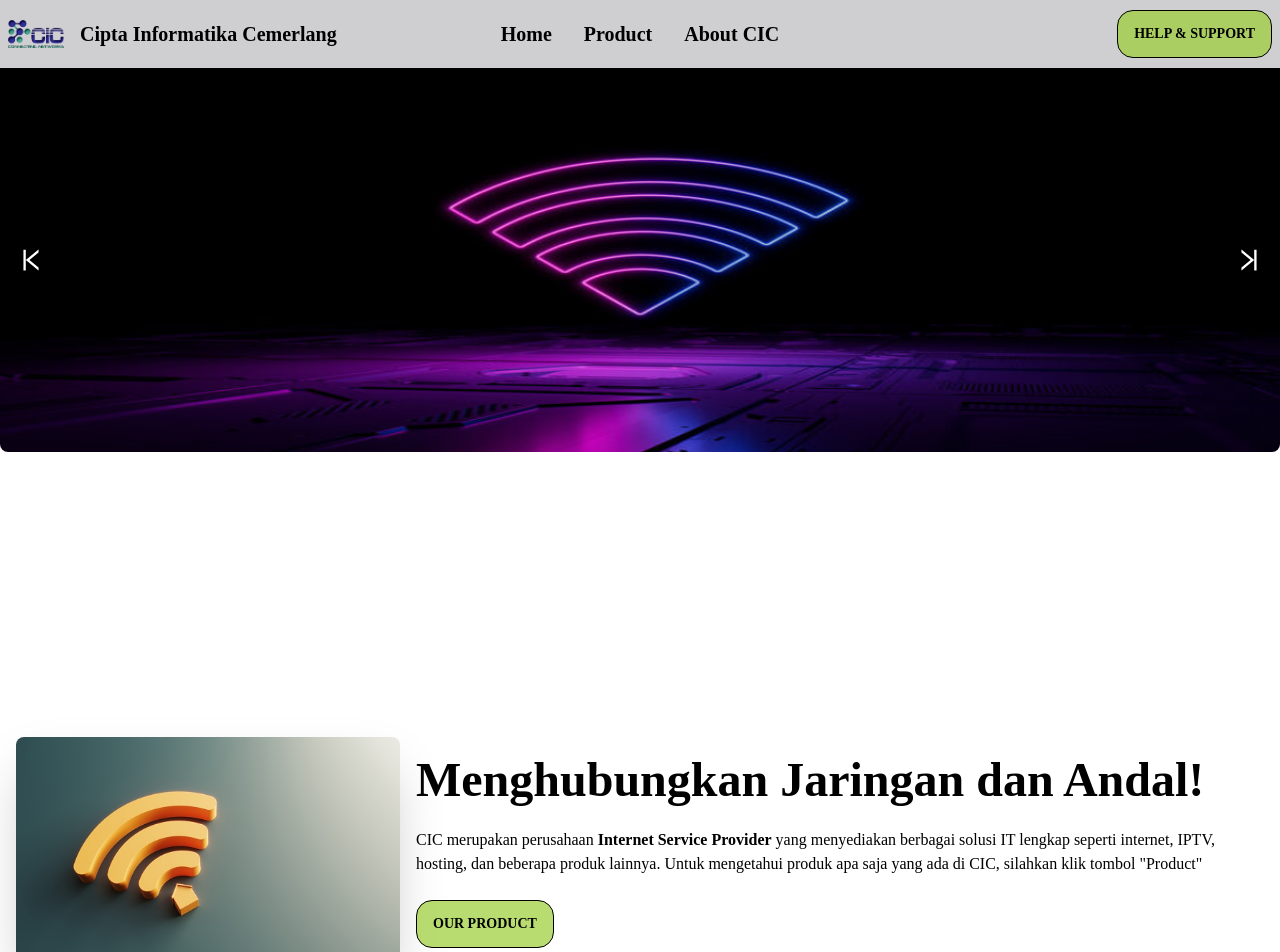
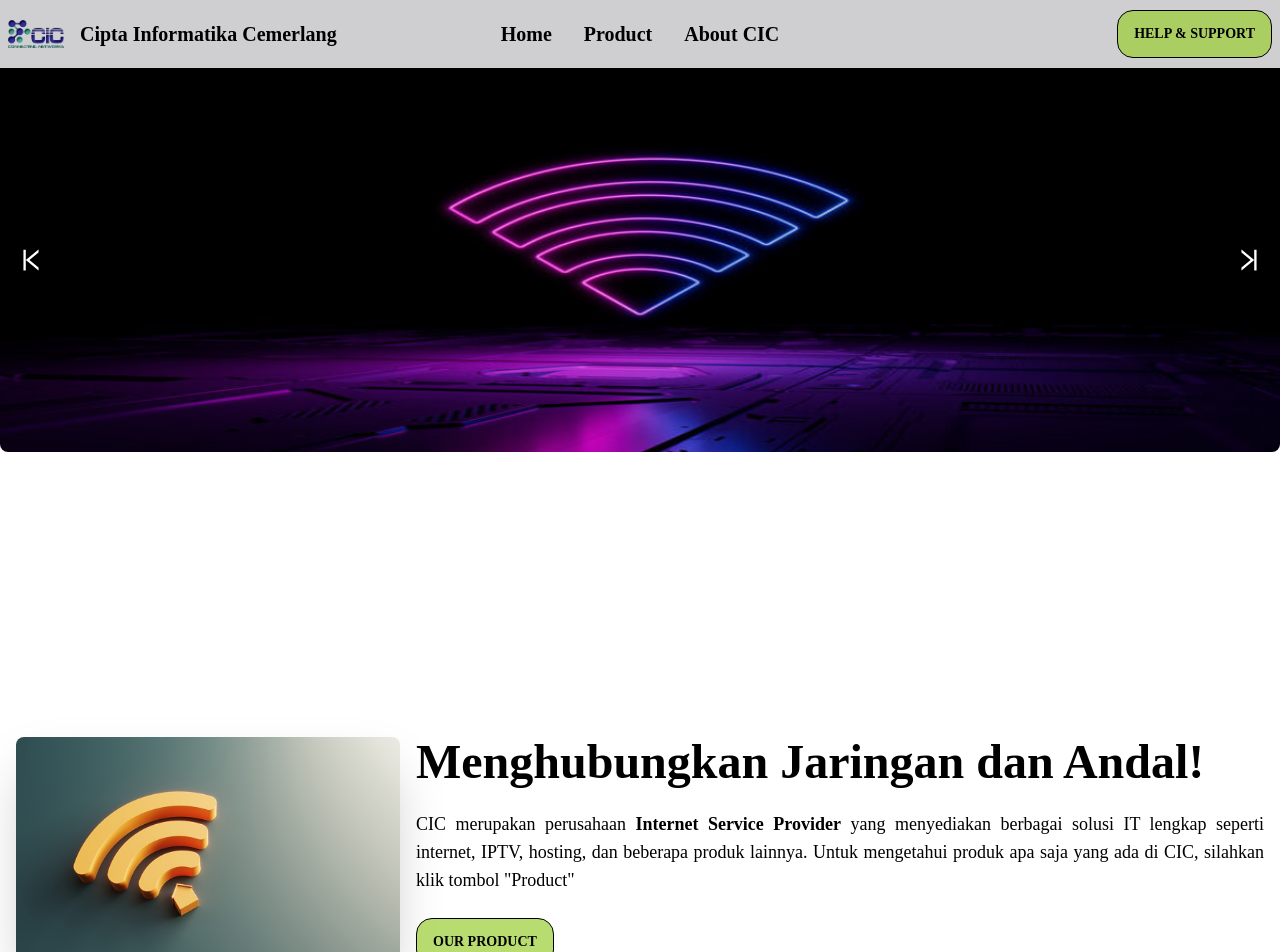
Before and after one commit to ade-ryzki/CIC, a React (Create React App) app: page / in a window 1280 px wide. Shown: the top 952 px of the page. Built offline with nearby package versions, Linux system fonts and the light colour scheme.

Commit message:
our product

```diff
--- a/src/pages/home/components/Ourproduct.jsx
+++ b/src/pages/home/components/Ourproduct.jsx
@@ -11,7 +11,7 @@ const parttwo = () => {
             <img src={Wifi} className="max-w-sm rounded-lg shadow-2xl" alt=''/>
             <div>
             <h1 className="text-5xl font-bold">Menghubungkan Jaringan dan Andal!</h1>
-            <p className="py-6">CIC merupakan perusahaan <a className="font-semibold">Internet Service Provider</a> yang menyediakan berbagai solusi IT lengkap seperti internet, IPTV, hosting, dan beberapa produk lainnya. Untuk mengetahui produk apa saja yang ada di CIC, silahkan klik tombol "Product"</p>
+            <p className="py-6 text-lg text-justify">CIC merupakan perusahaan <a className="font-semibold">Internet Service Provider</a> yang menyediakan berbagai solusi IT lengkap seperti internet, IPTV, hosting, dan beberapa produk lainnya. Untuk mengetahui produk apa saja yang ada di CIC, silahkan klik tombol "Product"</p>
             <Link to='/product'>
             <button className="btn transition ease-in-out delay-150 bg-[#9ACD32] bg-opacity-70 hover:-translate-y-1  hover:bg-[#FFBA33] hover:bg-opacity-70 duration-300 rounded-2xl">Our Product</button>
             </Link>
```
